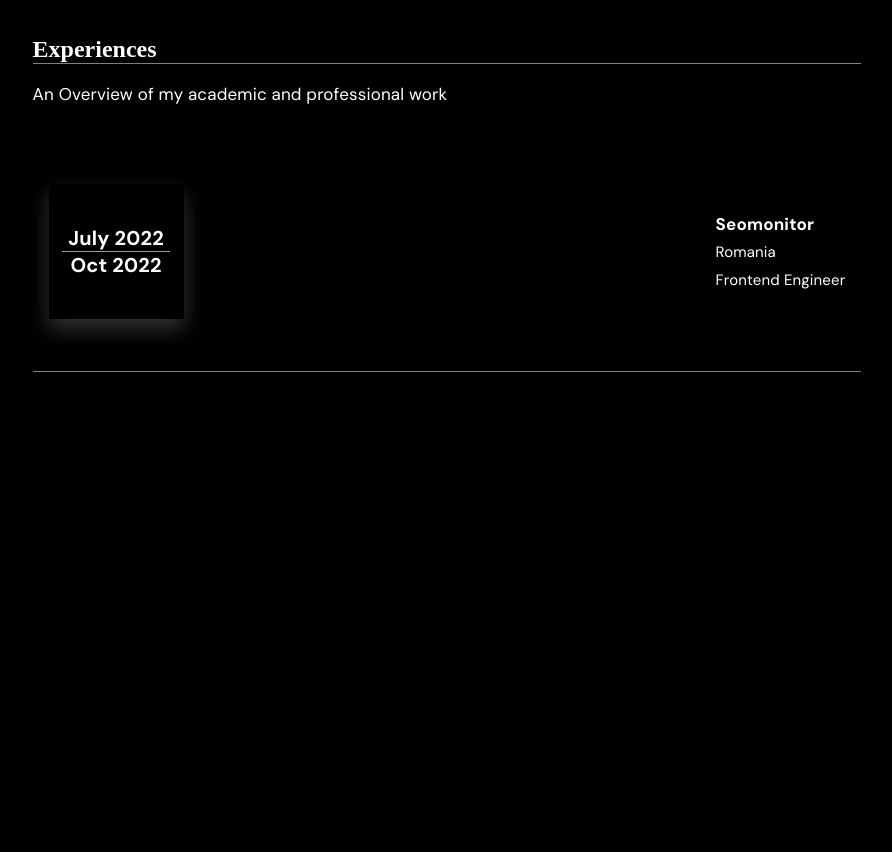
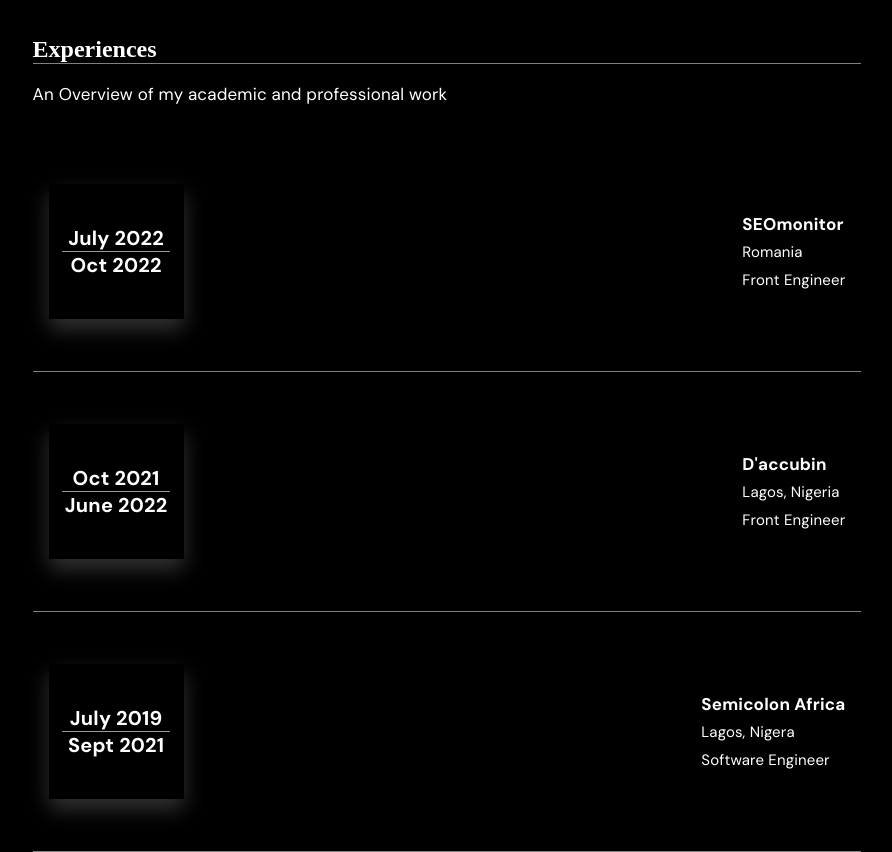
Before and after one commit to myoluwakemi/personal-website, a React (Create React App) app: page /about in a window 1280 px wide. Shown: the part 620-1472 px from the top of the page, without its empty margins (193-1085 px from the left). Before the commit the page ends 992 px from the top, so only its background shows below. Built offline with nearby package versions, Linux system fonts and the light colour scheme; a web font is replaced by a local one.

Commit message:
refactoring

```diff
--- a/src/components/Header/index.tsx
+++ b/src/components/Header/index.tsx
@@ -1,5 +1,5 @@
 import React, { useState } from "react";
-import { Link } from "react-router-dom";
+import { Link, useNavigate } from "react-router-dom";
 import { motion } from "framer-motion";
 import Sidebar from "../Sidebar";
 import { createPortal } from "react-dom";
@@ -8,6 +8,8 @@
 
 
 const Header = () => {
+
+  const navigate = useNavigate()
   const [showSidebar, setShowSideBar] = useState(false);
   const variantA = {
     open: { opacity: 0, x: "-100%" },
@@ -27,10 +29,11 @@
   };
   const handleClickScroll = () => {
     toggleSidebar();
-    // const element = document.getElementById("projects");
-    // if (element) {
-    //   element.scrollIntoView({ behavior: "smooth" });
-    // }
+    navigate('/#projects')
+    const element = document.getElementById("projects");
+    if (element) {
+      element.scrollIntoView({ behavior: "smooth" });
+    }
   };
   return (
     <HeaderNav>
@@ -56,7 +59,7 @@
         </div>
         {showSidebar &&
           createPortal(
-            <Sidebar show={showSidebar} onClose={handleClickScroll} />,
+            <Sidebar show={showSidebar} onClose={toggleSidebar} toProject={handleClickScroll} />,
             document.body
           )}
       </div>
--- a/src/components/Sidebar/index.tsx
+++ b/src/components/Sidebar/index.tsx
@@ -5,9 +5,10 @@
 type Props = {
   onClose?: React.MouseEventHandler;
   show: Boolean;
+  toProject: React.MouseEventHandler
 };
 
-const Sidebar = ({ onClose, show }: Props) => {
+const Sidebar = ({ onClose, show, toProject}: Props) => {
   const variantA = {
     open: { opacity: 1, y: "5%" },
     closed: { opacity: 0, y: '100%', transition: {
@@ -25,7 +26,7 @@
         <div className="sides-div">
           <span className="sidebar-header">Navigation</span>
           <ul className="navigation">
-            <li onClick={onClose}>
+            <li onClick={toProject}>
               <a onClick={(e) => e.preventDefault()} href="/">
                 Projects
               </a>
--- a/src/pages/About/index.jsx
+++ b/src/pages/About/index.jsx
@@ -9,6 +9,30 @@
   SectionTitle,
   Year,
 } from "./styles";
+
+const experiences = [
+  {
+    year_from: "July 2022",
+    year_to: "Oct 2022",
+    company_name: "SEOmonitor",
+    location: "Romania",
+    position: "Front Engineer",
+  },
+  {
+    year_from: "Oct 2021",
+    year_to: "June 2022",
+    company_name: "D'accubin",
+    location: "Lagos, Nigeria",
+    position: "Front Engineer",
+  },
+  {
+    year_from: "July 2019",
+    year_to: "Sept 2021",
+    company_name: "Semicolon Africa",
+    location: "Lagos, Nigera",
+    position: "Software Engineer",
+  },
+];
 
 const transition = { duration: 1.4, ease: [0.6, 0.01, -0.5, 0.9] };
 const About = () => {
@@ -61,6 +85,7 @@
           An Overview of my academic and professional work
         </SectionParagraph>
         <Experiences>
+          {experiences.map((experience) => (
             <ExperienceRow
               initial={{ opacity: 0, x: "-100%", background: "#000" }}
               animate={{ opacity: 1, x: 0 }}
@@ -72,7 +97,7 @@
               }}
             >
               <Year>
-              <span>July 2022</span>
+                <span>{experience.year_from}</span>
                 <motion.div
                   initial={{ background: "#fff" }}
                   whileHover={{
@@ -81,14 +106,17 @@
                   transition={{ duration: 4 }}
                   className="line"
                 ></motion.div>
-              <span>Oct 2022</span>
+                <span>{experience.year_to}</span>
               </Year>
               <div className="other-details">
-              <h4 className="name of institution">Seomonitor</h4>
-              <span className="location">Romania</span>
-              <span className="position">Frontend Engineer</span>
+                <h4 className="name of institution">
+                  {experience.company_name}
+                </h4>
+                <span className="location">{experience.location}</span>
+                <span className="position">{experience.position}</span>
               </div>
             </ExperienceRow>
+          ))}
         </Experiences>
       </ExperienceWrapper>
     </AboutWrapper>
```
Lines whose indentation alone changed are shown as unchanged.
